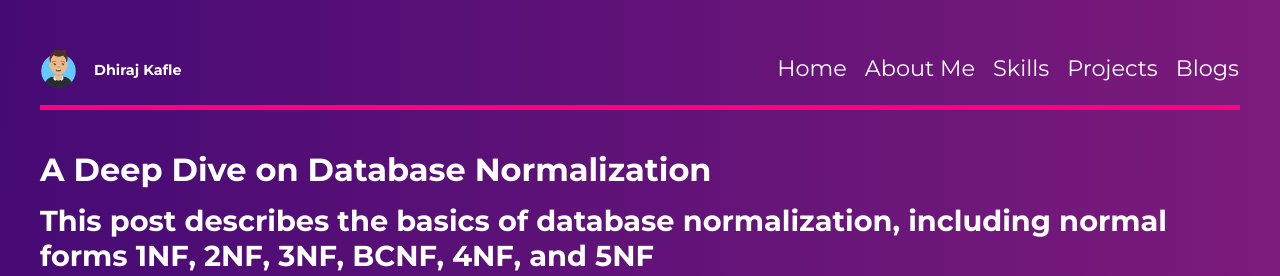
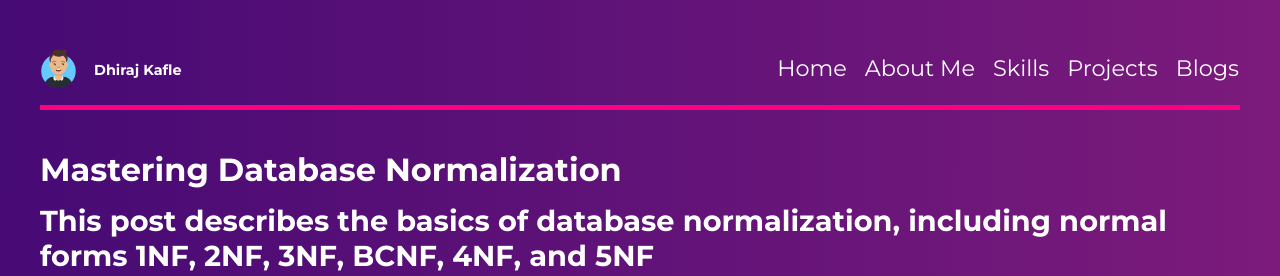
Before and after one commit to 47dhiraj/Gatsby-Portfolio, a Gatsby site: page /blogs/database-normalization-blog in a window 1280 px wide. Shown: the top 276 px of the page. Built offline with nearby package versions, Linux system fonts and the light colour scheme; Gatsby itself is replaced by a stand-in of ours.

Commit message:
Update database-normalization-blog.md

```diff
--- a/src/blogs/database-normalization-blog.md
+++ b/src/blogs/database-normalization-blog.md
@@ -1,5 +1,5 @@
 ---
-title: 'A Deep Dive on Database Normalization'
+title: 'Mastering Database Normalization'
 slug: database-normalization-blog
 description: 'This post describes the basics of database normalization, including normal forms 1NF, 2NF, 3NF, BCNF, 4NF, and 5NF'
 pubDate: 'Aug 14 2025'
```
